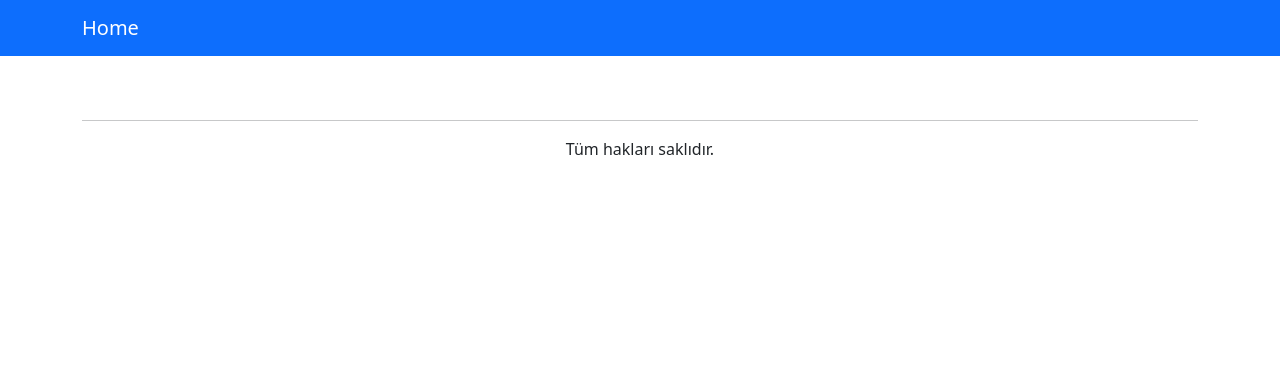
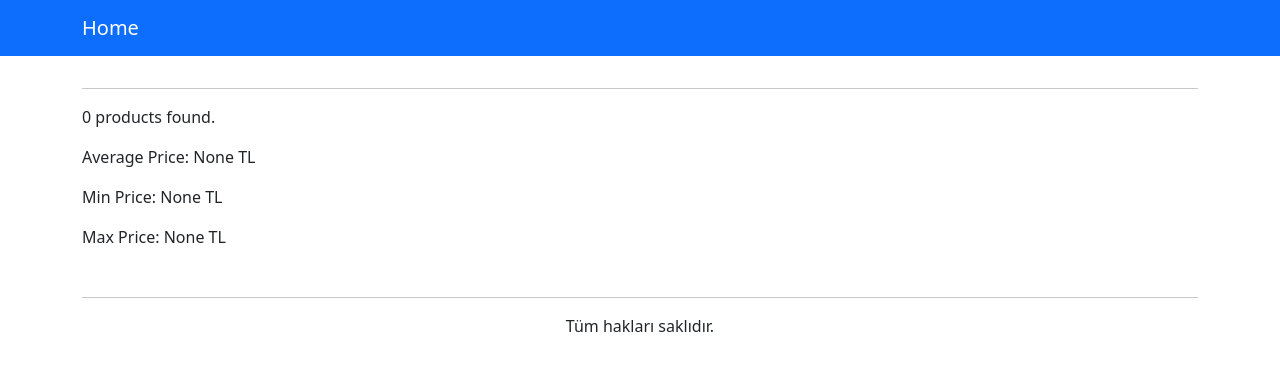
Before and after one commit to cayirmedine/django-first-project, a Django app: page /products/ in a window 1280 px wide. Shown: the top 371 px of the page. Run offline with Django 5.2, Linux system fonts and the light colour scheme; data that the repository does not hold is empty.

Commit message:
is_active condition and some price calculations added to index page

```diff
--- a/myapp/templates/index.html
+++ b/myapp/templates/index.html
@@ -16,9 +16,16 @@
 
             <ul>
                 {% for product in products %}
-                    <li> <a href={% url "product-details" product.slug %}>{{ product.name }}</a> - {{ product.price }} </li>
+                    {% if product.is_active %}
+                        <li> <a href={% url "product-details" product.slug %}>{{ product.name }}</a> - {{ product.price }} </li>
+                    {% endif %}
                 {% endfor %}
             </ul>
+            <hr>
+            <p>{{ product_count }} products found.</p>
+            <p>Average Price: {{ price_calcs.price__avg }} TL </p> <!-- not sure, but dictionary key created with processed with func name and its parameter -->
+            <p>Min Price: {{ price_calcs.price__min}} TL </p>
+            <p>Max Price: {{ price_calcs.price__max}} TL </p>
             </div>
         </div>
     </div>
```
